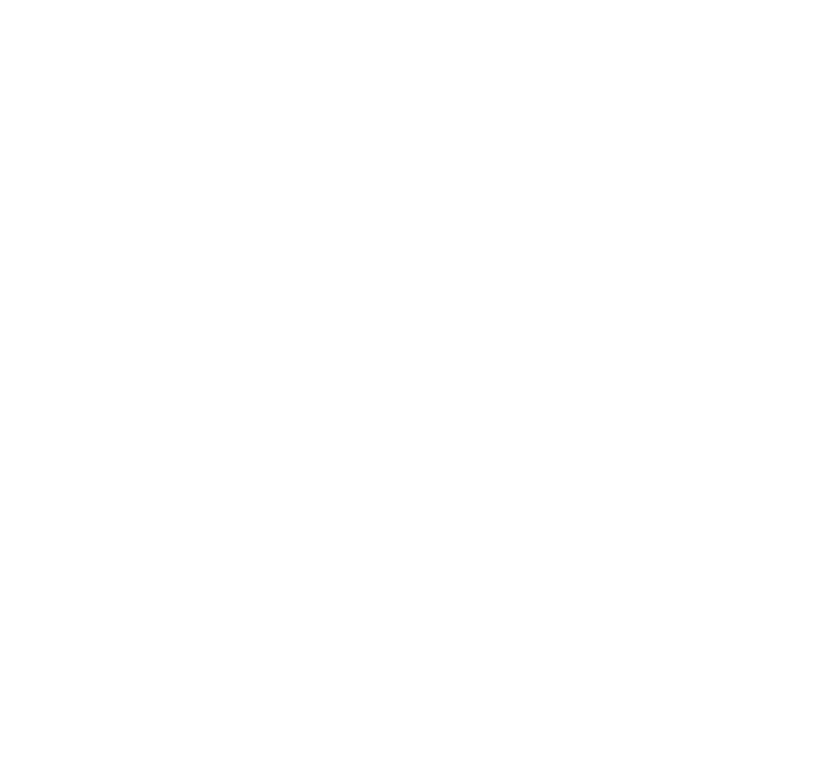
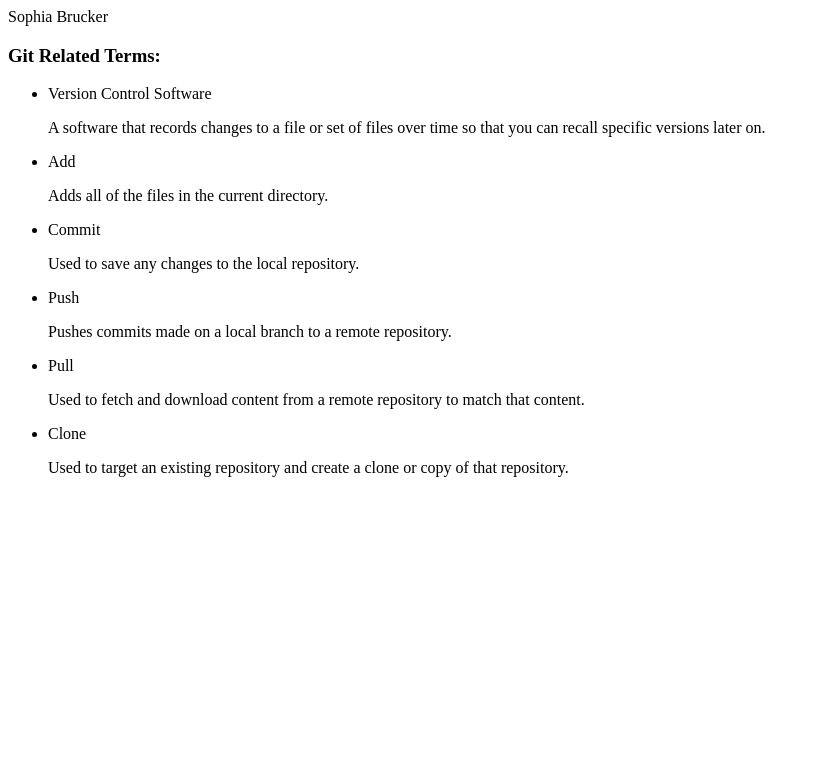
Before and after one commit to sophia2234/wdv341, a PHP site: page /testgit.php in a window 1280 px wide. Before the commit the part shown is empty. Shown: the top 783 px of the page, without its empty margins (0-819 px from the left). Run offline with PHP 8.4, Linux system fonts and the light colour scheme.

Commit message:
Add files via upload

```diff
--- a/testgit.php
+++ b/testgit.php
@@ -1,6 +1,5 @@
 <?php
-
-
+echo "Sophia Brucker";
 ?>
 <!doctype html>
 <html>
@@ -10,5 +9,24 @@
 </head>
 
 <body>
+	<h3>Git Related Terms:</h3>
+	<ul>
+	<li>Version Control Software</li>
+		<p>A software that records changes to a file or set of files over time so that you can recall specific versions later on.</p>
+		<li>Add</li>
+		<p>Adds all of the files in the current directory.</p>
+		<li>Commit</li>
+		<p>Used to save any changes to the local repository.</p>
+		<li>Push</li>
+		<p>Pushes commits made on a local branch to a remote repository.</p>
+		<li>Pull</li>
+		<p>Used to fetch and download content from a remote repository to match that content.</p>
+		<li>Clone</li>
+		<p>Used to target an existing repository and create a clone or copy of that repository.</p>
+
+
+
+
+	</ul>
 </body>
 </html>
```
